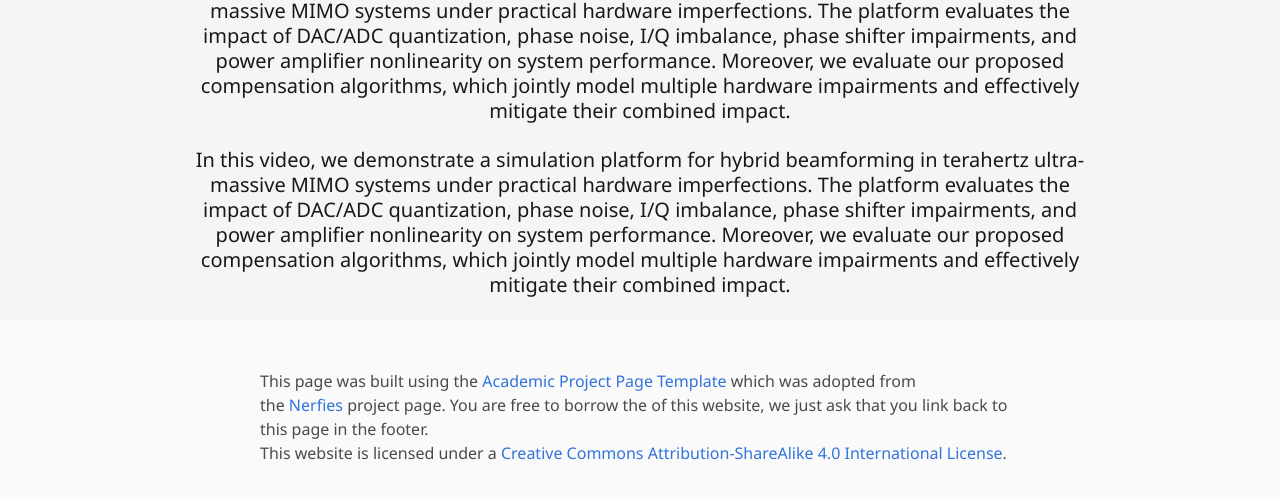
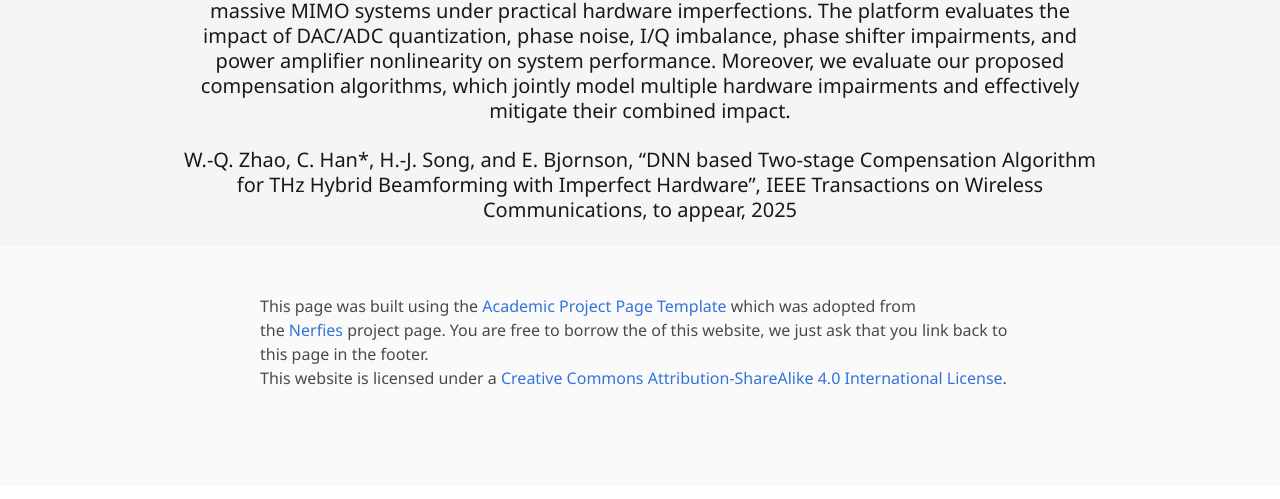
Before and after one commit to TWCLabSJTU/THz-Imperfect-Hardware, a plain HTML site: page index.html in a window 1280 px wide. Shown: the part 585-1084 px from the top of the page. Drawn offline with nearby package versions, Linux system fonts and the light colour scheme; some icons are missing; a web font is replaced by a local one.

Commit message:
Update index.html

```diff
--- a/index.html
+++ b/index.html
@@ -174,7 +174,7 @@ In this video, the 140 GHz THz communication system based on Orthogonal Frequenc
     In this video, we demonstrate a simulation platform for hybrid beamforming in terahertz ultra-massive MIMO systems under practical hardware imperfections. The platform evaluates the impact of DAC/ADC quantization, phase noise, I/Q imbalance, phase shifter impairments, and power amplifier nonlinearity on system performance. Moreover, we evaluate our proposed compensation algorithms, which jointly model multiple hardware impairments and effectively mitigate their combined impact.
                    </h2>
           <h2 class="subtitle has-text-centered">
-    In this video, we demonstrate a simulation platform for hybrid beamforming in terahertz ultra-massive MIMO systems under practical hardware imperfections. The platform evaluates the impact of DAC/ADC quantization, phase noise, I/Q imbalance, phase shifter impairments, and power amplifier nonlinearity on system performance. Moreover, we evaluate our proposed compensation algorithms, which jointly model multiple hardware impairments and effectively mitigate their combined impact.
+   W.-Q. Zhao, C. Han*, H.-J. Song, and E. Bjornson, “DNN based Two-stage Compensation Algorithm for THz Hybrid Beamforming with Imperfect Hardware”, IEEE Transactions on Wireless Communications, to appear, 2025
                    </h2>
           <!-- <h2 class="subtitle has-text-centered">
             W.-Q. Zhao, C. Han*, H.-J. Song, and E. Bjornson, “DNN based Two-stage Compensation Algorithm for THz Hybrid Beamforming with Imperfect Hardware”, IEEE Transactions on Wireless Communications, to appear, 2025
```
